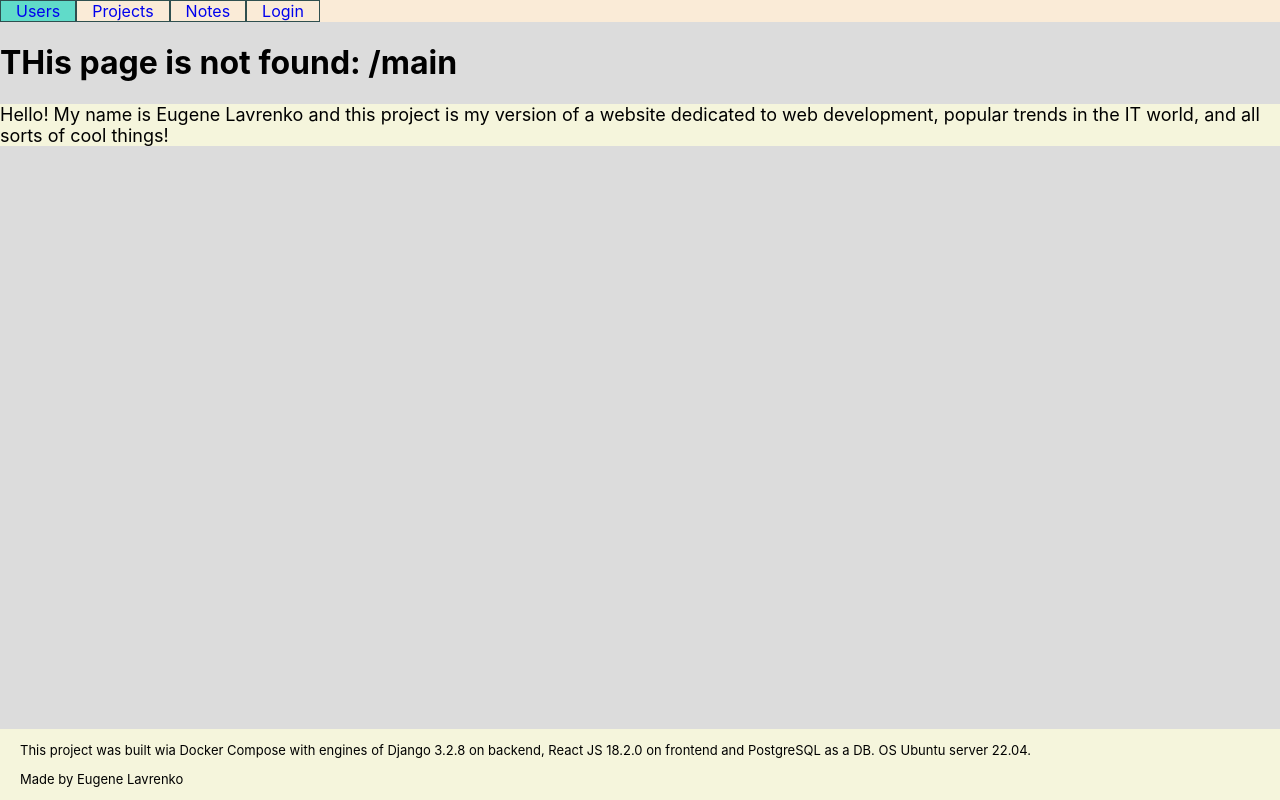
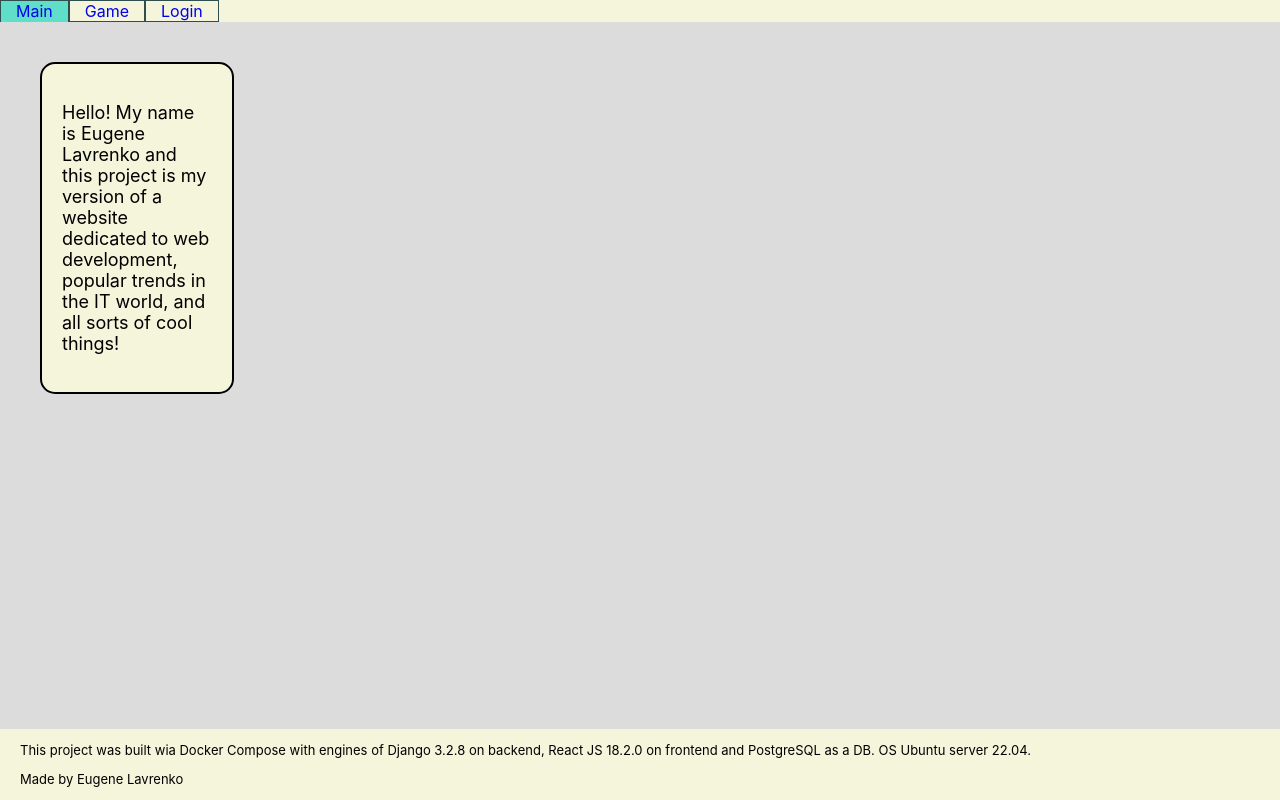
Before and after one commit to adm-lev/Universe, a React (Create React App) app in the folder frontend/: page /main in a window 1280 px wide. Built offline with nearby package versions, Linux system fonts and the light colour scheme; no server answers.

Commit message:
simplyfied menu, three items

```diff
--- a/frontend/src/App.js
+++ b/frontend/src/App.js
@@ -5,18 +5,19 @@ import UserList from './components/User';
 // import MenuBlock from './components/Menu';
 import FooterBlock from './components/Footer';
 import axios from 'axios';
-import ProjectList from './components/Projects';
-import NoteList from './components/Notes';
+// import ProjectList from './components/Projects';
+// import NoteList from './components/Notes';
 // import tabSwitch from './tunning';
 import {BrowserRouter, Route, Routes, Link, Navigate} from 'react-router-dom'
 import NotFound404 from './components/NotFound404';
 import ProjectUser from './components/Userprojects';
-import ProjectDetail from './components/ProjectDetail';
+// import ProjectDetail from './components/ProjectDetail';
 import LoginForm from './components/Auth';
 import Cookies from 'universal-cookie';
-import UserForm from './components/UserForm';
+// import UserForm from './components/UserForm';
 import banners from './components/banners';
 import GreetingsBlock from './components/Greetings';
+// import MainPage from './components/MainPage';
 
 class App extends React.Component {
   constructor (props){
@@ -70,7 +71,7 @@ class App extends React.Component {
         .catch(error => console.log(error))
   }
 
-
+// -----------------------CRUD DATA ----------------------------------------
 // ********************Authentication*************************************
 
   logout () {
@@ -85,9 +86,9 @@ class App extends React.Component {
   }
 
   isAuth () {
-    // console.log(`access token contents: ${this.state.accessToken}`);
-    console.log(`isAuth token contents: ${this.state.token}`);
-    console.log(`isAuth is: ${!!this.state.token}`)
+                              // console.log(`access token contents: ${this.state.accessToken}`);
+                              // console.log(`isAuth token contents: ${this.state.token}`);
+                              // console.log(`isAuth is: ${!!this.state.token}`)
     // return !!this.state.accessToken;
 
     return !!this.state.token;
@@ -116,9 +117,9 @@ class App extends React.Component {
     const token = cookies.get('token');
     // if (token['access']) {
     // if (token) {
-      console.log(`boolean token: ${!!token}`);
-      console.log('token:' + token);
-      console.log('is Auth in tokenstorage ' + this.isAuth());
+                    // console.log(`boolean token: ${!!token}`);
+                    // console.log('token:' + token);
+                    // console.log('is Auth in tokenstorage ' + this.isAuth());
       this.setState({
         // 'accessToken': token['access'],
         // 'accessToken': token,
@@ -130,7 +131,7 @@ class App extends React.Component {
     // } else {
     //   this.loadData();
     // }
-    console.log(`user is: ${user}`);
+                  // console.log(`user is: ${user}`);
   }
 
   getToken (username,password) {
@@ -139,8 +140,8 @@ class App extends React.Component {
     // axios.post(baseUrl+'/token/', data).then(response => {
     axios.post(baseUrl+'-token-auth/', data).then(response => {
       // this.setToken(response.data['token']);
-      console.log(`saving token: ${response.data['token']}`)
-      console.log(`saving name: ${username}`)
+                   // console.log(`saving token: ${response.data['token']}`)
+                   // console.log(`saving name: ${username}`)
       this.setToken(response.data['token'], username);
       // this.setState({
       //   'loggedAs': username
@@ -174,27 +175,44 @@ class App extends React.Component {
       'aboutMe': greetings,
     });
 
-    axios.get(baseUrl+'/users/',{headers}).then(response => {
-      this.setState({
-        'users': response.data,
-      });
+    // axios.get(baseUrl+'/users/',{headers}).then(response => {
+    //   this.setState({
+    //     'users': response.data,
+    //   });
 
-    }).catch(error => console.log(error));
+    // }).catch(error => console.log(error));
 
-    axios.get(baseUrl+'/projects/', {headers}).then(response => {
-      this.setState({
-        'projects': response.data,
-      });
-    }).catch(error => console.log(error));
+    // axios.get(baseUrl+'/projects/', {headers}).then(response => {
+    //   this.setState({
+    //     'projects': response.data,
+    //   });
+    // }).catch(error => console.log(error));
 
-    axios.get(baseUrl+'/todos/', {headers}).then(response => {
-      this.setState({
-        'notes': response.data,
-      });
-    }).catch(error => console.log(error));
+    // axios.get(baseUrl+'/todos/', {headers}).then(response => {
+    //   this.setState({
+    //     'notes': response.data,
+    //   });
+    // }).catch(error => console.log(error));
   };
 
-// *******************************************************************
+// ******************************Authentication*************************************
+// *******************************ELEMENTS DECORATING*************************************
+  selectedMenu (event) {
+
+    const element = event.target;
+    if (element.tagName === 'A') {
+      // console.log(element.parentNode);
+      const parentEl = element.parentNode;
+      const grabdPa = parentEl.parentNode;
+      for (const child of grabdPa.children) {
+        child.classList.remove('menu-selected');
+      }
+      parentEl.classList.add('menu-selected')
+    }
+
+  }
+// *******************************ELEMENTS DECORATING*************************************
+// *********************************RENDER*******************************************
   componentDidMount() {
     this.getTokenStorage();
   }
@@ -204,15 +222,18 @@ class App extends React.Component {
       <div>
         <BrowserRouter>
         <div className="menu container">
-          <nav className='navigation'>
-            <li className="menu-item">
-              <Link to="/">Users</Link>
+          <nav onClick={(event) => this.selectedMenu(event)} className='navigation'>
+            <li className="menu-selected menu-item">
+              <Link to="/">Main</Link>
             </li>
-            <li className="menu-item">
+            {/* <li className="menu-item">
               <Link to="/projects">Projects</Link>
             </li>
             <li className="menu-item">
               <Link to="/todos">Notes</Link>
+            </li>   */}
+            <li className="menu-item">
+              <Link to="/todos">Game</Link>
             </li>
             <li className="menu-item">
               {this.isAuth() ? <button onClick={() => this.logout()}>
@@ -222,26 +243,30 @@ class App extends React.Component {
           </nav>
         </div>
           <Routes>
-            <Route exact path="/" element={<Navigate to="/users"/>}/>
+            <Route exact path="/" element={<Navigate to="/main"/>}/>
             <Route exact path="/login" element={<LoginForm getToken={(username, password) =>
               this.getToken(username, password)}/>}/>
-            <Route exact path="/users/create" element={<UserForm
+            {/* <Route exact path="/users/create" element={<UserForm
               createUser={(userName, firstName, lastname, email) =>
-              this.createUser(userName, firstName, lastname, email)}/>}/>
-            <Route exact path="/users">
+              this.createUser(userName, firstName, lastname, email)}/>}/> */}
+            {/* <Route exact path="/users">
               <Route index element={<UserList  users={this.state.users}
                                               deleteUser={id => this.deleteUser(id)}/>}/>
               <Route path=":userId" element={<ProjectUser projects={this.state.projects}/>}/>
+            </Route>   */}
+            <Route exact path="/main">
+              <Route index element={<GreetingsBlock greetings={this.state.aboutMe}/>}/>
+              {/* <Route path=":userId" element={<ProjectUser projects={this.state.projects}/>}/> */}
             </Route>
-            <Route exact path="/projects">
+            {/* <Route exact path="/projects">
               <Route index element={<ProjectList projects={this.state.projects}/>}/>
               <Route path=":projectId" element={<ProjectDetail projects={this.state.projects}/>}/>
-            </Route>
-            <Route exact path="/todos" element={<NoteList notes={this.state.notes}/>}/>
+            </Route>          */}
+            {/* <Route exact path="/todos" element={<NoteList notes={this.state.notes}/>}/> */}
             <Route path="*" element={<NotFound404/>}/>
           </Routes>
         </BrowserRouter>
-        <GreetingsBlock greetings={this.state.aboutMe}/>
+        {/* <GreetingsBlock greetings={this.state.aboutMe}/> */}
         <FooterBlock footer={this.state.footer}/>
       </div>
       )
--- a/frontend/src/index.css
+++ b/frontend/src/index.css
@@ -64,6 +64,11 @@ ul, nav {
   padding: 0 15px;
 }
 
+.menu-selected {
+  background-color: rgba(42, 214, 197, 0.735);
+  border-bottom: none;
+}
+
 a {
   text-decoration: none;
 }
@@ -73,7 +78,7 @@ a {
 }
 
 .menu {
-  background-color: antiquewhite;
+  background-color: beige;
   padding: 0;
 }
 
@@ -90,6 +95,11 @@ a {
 }
 
 .greetings {
+  width: 150px;
+  margin: 40px;
+  padding: 20px;
+  border: 2px solid black;
+  border-radius: 15px;
   background-color: beige;
   font-size: large;
 }
```
Also changed, not shown: frontend/src/components/Navalfleet.js (added), 16 other files (tests, documents, lock files or other folders).
